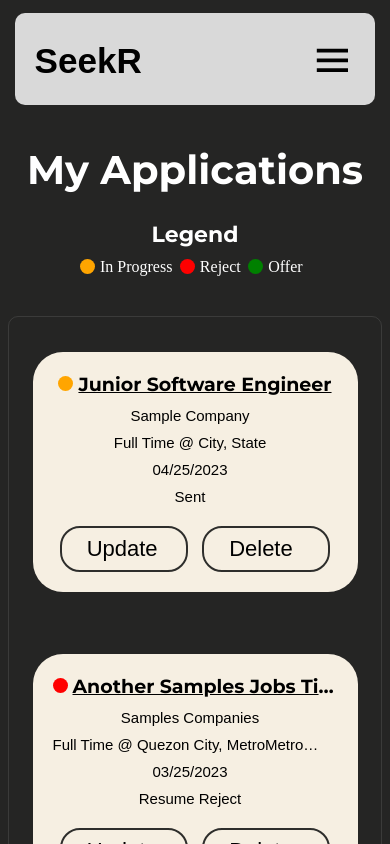
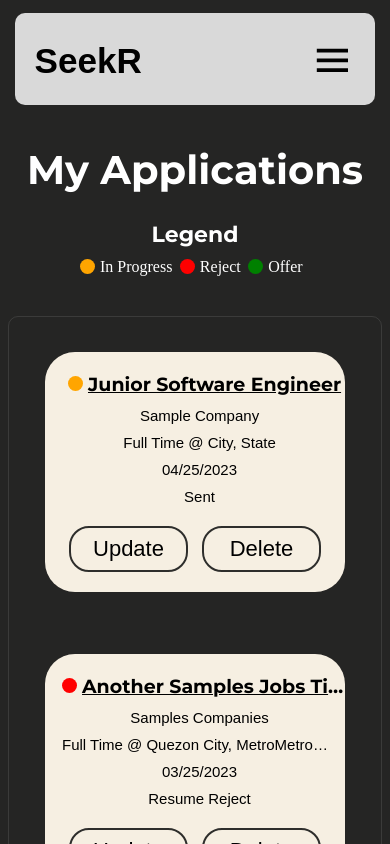
Before and after one commit to jSunpayco/seekr, a React (Vite) app: page /jobs in a window 390 px wide. Built offline with nearby package versions, Linux system fonts and the light colour scheme.

Commit message:
Jobs responsiveness

```diff
--- a/src/components/JobItemButton/jobitembutton.module.scss
+++ b/src/components/JobItemButton/jobitembutton.module.scss
@@ -3,7 +3,7 @@
     height: fit-content;
     width: 45%;
     font-size: 22px;
-    padding: 8px 25px;
+    padding: 8px 0px;
     border-radius: 20px;
     cursor: pointer;
     border: #2E2E2C solid;
@@ -14,6 +14,7 @@
     user-select: none;
     display: flex;
     align-items: center;
+    justify-content: center;
 
     &:hover{
         background-color: #2E2E2C;
@@ -21,7 +22,3 @@
         transition: all 0.4s ease;
     }
 }
-
-.statusIcon{
-    margin-left: 30%;
-}
--- a/src/components/JobItemButton/jobitembutton.tsx
+++ b/src/components/JobItemButton/jobitembutton.tsx
@@ -27,11 +27,11 @@ const JobItemButton = (props:Props) => {
     const hoverIcon = () =>{
         if(props.title === 'Update')
             return(
-                <BiSync className={styles.statusIcon}/>
+                <BiSync/>
             )
         else
             return(
-                <BiTrash className={styles.statusIcon}/>
+                <BiTrash/>
             )
     }
 
--- a/src/pages/Jobs/jobs.module.scss
+++ b/src/pages/Jobs/jobs.module.scss
@@ -106,11 +106,11 @@
         grid-template-columns: repeat(3, 1fr);
     }
 
-    @media (max-width: 1060px) {
+    @media (max-width: 1130px) {
         grid-template-columns: repeat(2, 1fr);
     }
 
-    @media (max-width: 730px) {
+    @media (max-width: 753px) {
         grid-template-columns: repeat(1, 1fr);
     }
 
@@ -134,9 +134,9 @@
     flex-direction: column;
     justify-content: space-between;
 
-    @media (max-width: 347px) {
-        width: 90%;
-        padding: 20px 10px;
+    @media (max-width: 403px) {
+        width: 80%;
+        padding: 20px 5%;
         transition: padding 0.3s ease;
     }
 }
@@ -189,12 +189,6 @@
     bottom: 0;
 }
 
-.newJobContainer{
-    &:hover{
-        cursor: pointer;
-    }
-}
-
 .newJobButton{
     margin: 0;
     position: absolute;
--- a/src/pages/Jobs/jobs.tsx
+++ b/src/pages/Jobs/jobs.tsx
@@ -212,7 +212,7 @@ const Jobs = () => {
 
             <div className={styles.jobsGrid}>
                 {jobsContainer()}
-                <div id="newJobContainer" className={styles.jobContainer + " " + styles.newJobContainer} onClick={()=>setModalCreateOpen(true)}>
+                <div id="newJobContainer" className={styles.jobContainer} onClick={()=>setModalCreateOpen(true)} style={{cursor:"pointer"}}>
                     <p className={styles.newJobButton}>+</p>
                 </div>
             </div>
```
